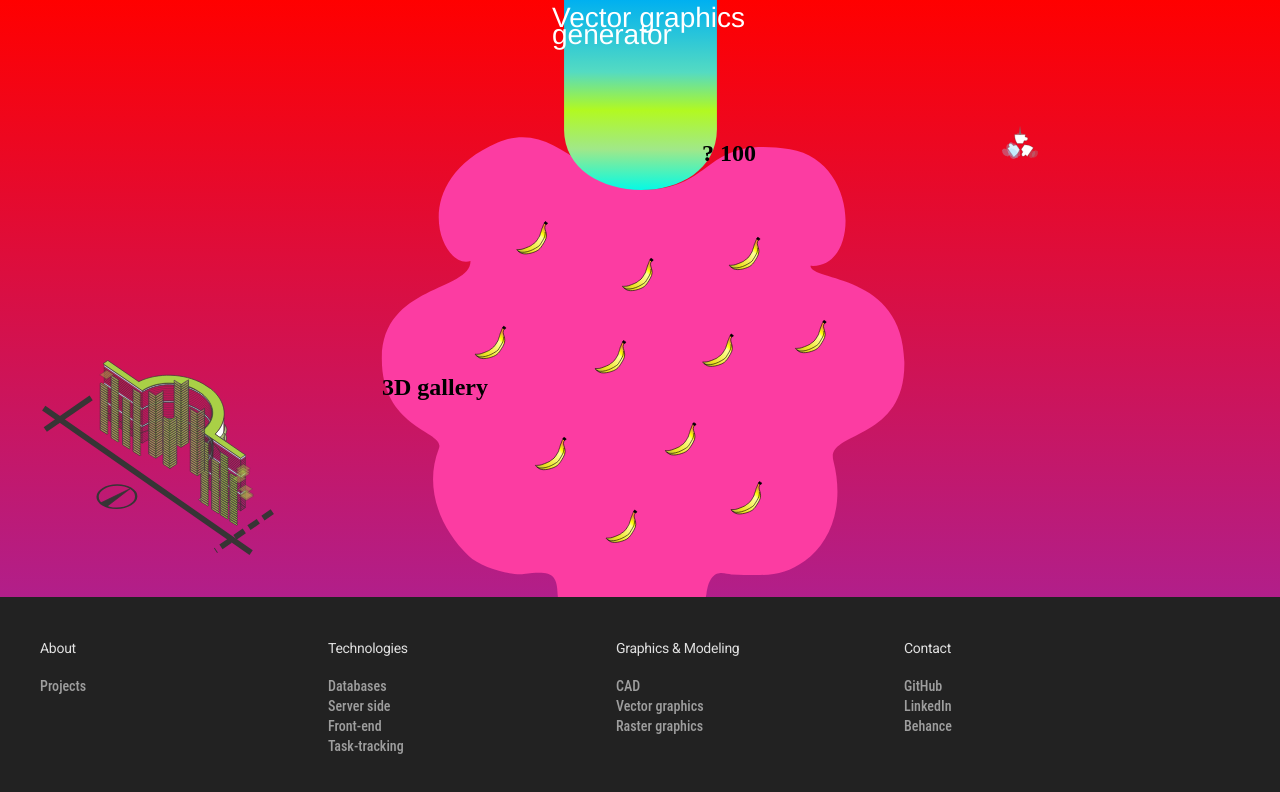
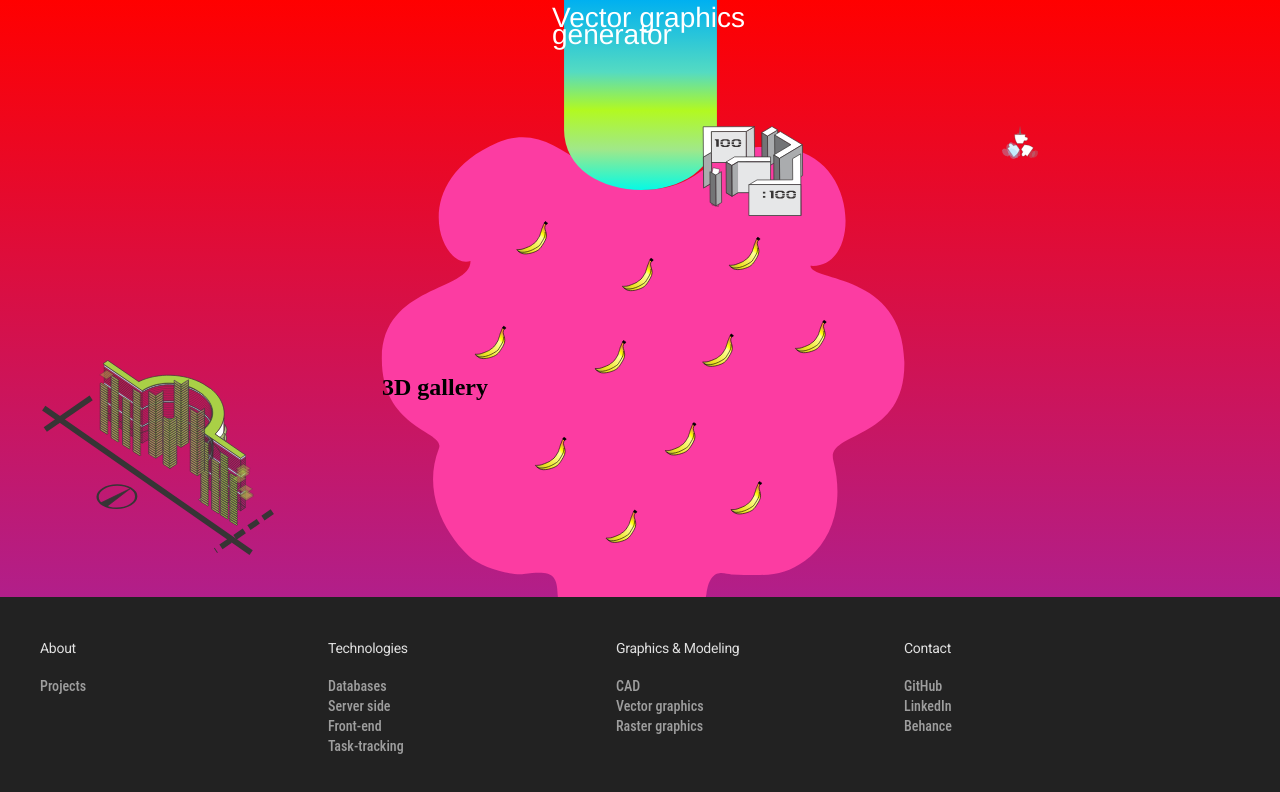
Before and after one commit to htochko/htochko.github.io, a plain HTML site: page index.html in a window 1280 px wide. Drawn offline with nearby package versions, Linux system fonts and the light colour scheme.

Commit message:
100 questions icon

```diff
--- a/index.html
+++ b/index.html
@@ -13,9 +13,7 @@
  <link rel="stylesheet" href="https://fonts.googleapis.com/icon?family=Material+Icons">
  <link rel="stylesheet" href="styles.css">
  </head>
- <body   style ="background: linear-gradient(#FF0000, #9729B9);"
-
-         class="mdl-demo mdl-color--grey-100 mdl-color-text--grey-700 mdl-base">
+ <body   style ="background: linear-gradient(#FF0000, #9729B9);" class="mdl-base">
  <div class="mdl-layout mdl-js-layout mdl-layout--fixed-header">
      <!--<header class="mdl-layout__header mdl-layout__header&#45;&#45;scroll" style="background-color: #00BCD4">-->
          <!--<div class="mdl-layout__header-row">-->
@@ -68,11 +66,7 @@
              <div    title="100 qiestions"
                      class="mdl-cell mdl-cell--3-col"
                   style="padding:3em; background-color: transparent">
-                 <svg><style>
-                     .small { font:bold 24px red sans-serif;  }
-                 </style>
-
-                     <text x="20" y="35" class="small">? 100</text></svg>
+                 <img src="pics/100questions.svg" width="60%" height="60%" />
              </div>
              <div    title="Ecological decision"
                      class="mdl-cell mdl-cell--3-col"
@@ -199,7 +193,7 @@
              </div>
              <div class="mdl-mega-footer--bottom-section">
                  <div class="mdl-logo">
-                     &copy; 2009-2020
+                     &copy; 2009-2021
                  </div>
                  <ul class="mdl-mega-footer--link-list">
                      <!--<li><a href="https://developers.google.com/web/starter-kit/">Web Starter Kit</a></li>-->
```
Also changed, not shown: pics/100questions.svg (added).
